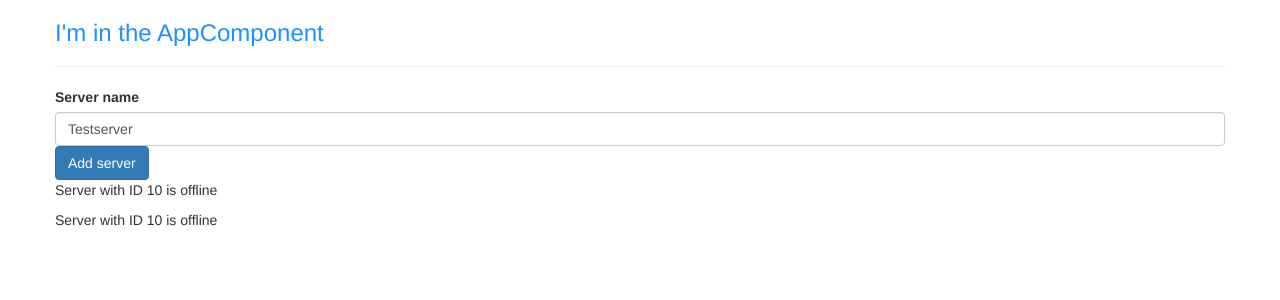
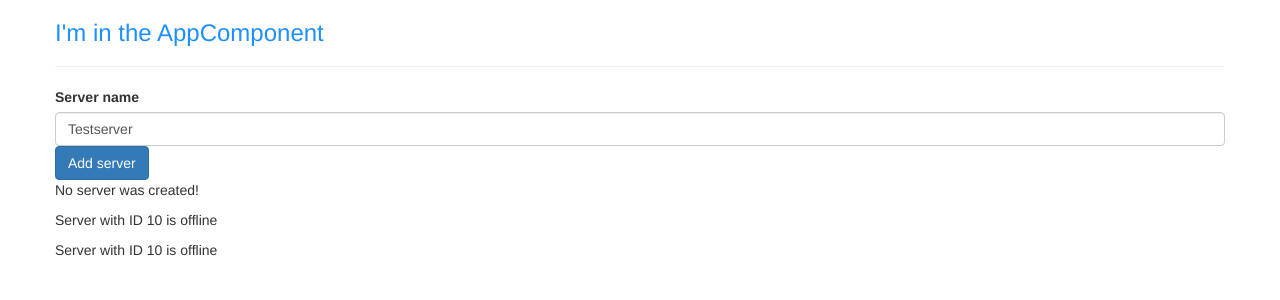
Before and after one commit to dirkgietelink/udemy-ang8, an Angular app: page / in a window 1280 px wide. Shown: the top 300 px of the page. Built offline with nearby package versions, Linux system fonts and the light colour scheme.

Commit message:
vid 37: Directive ngIf with an else, that references an ng-template.

```diff
--- a/src/app/servers/servers.component.html
+++ b/src/app/servers/servers.component.html
@@ -14,6 +14,9 @@
   (click)="onCreateServer()">Add server</button>
 <!--<p [innerText]="allowNewServer"></p>-->
 <!--<p>{{ serverCreationStatus }}</p>-->
-<p *ngIf="serverCreated">Server was created, server name is {{ serverName}}</p>
+<p *ngIf="serverCreated; else noServer">Server was created, server name is {{ serverName}}</p>
+<ng-template #noServer>
+  <p>No server was created!</p>
+</ng-template>
 <app-server></app-server>
 <app-server></app-server>
```
